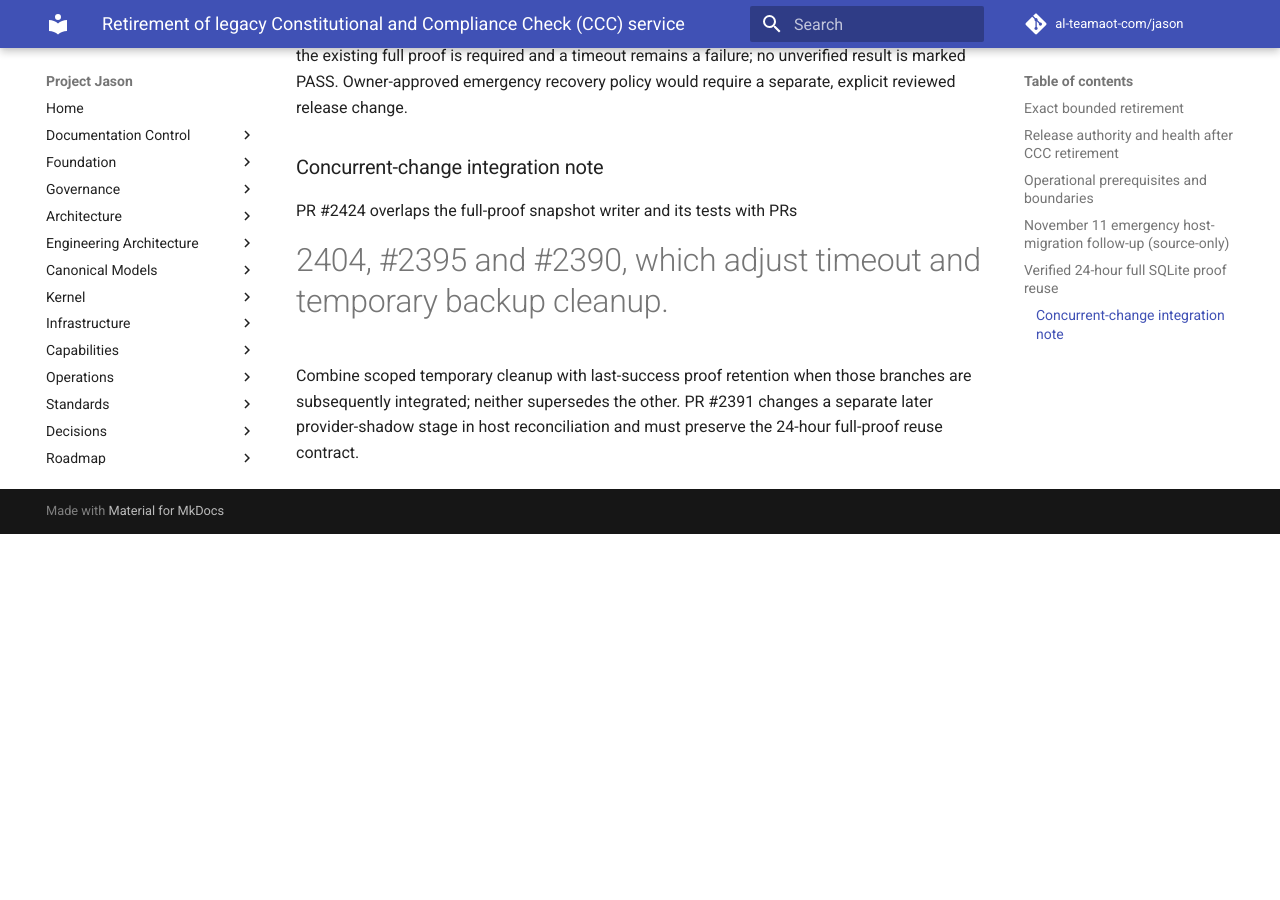
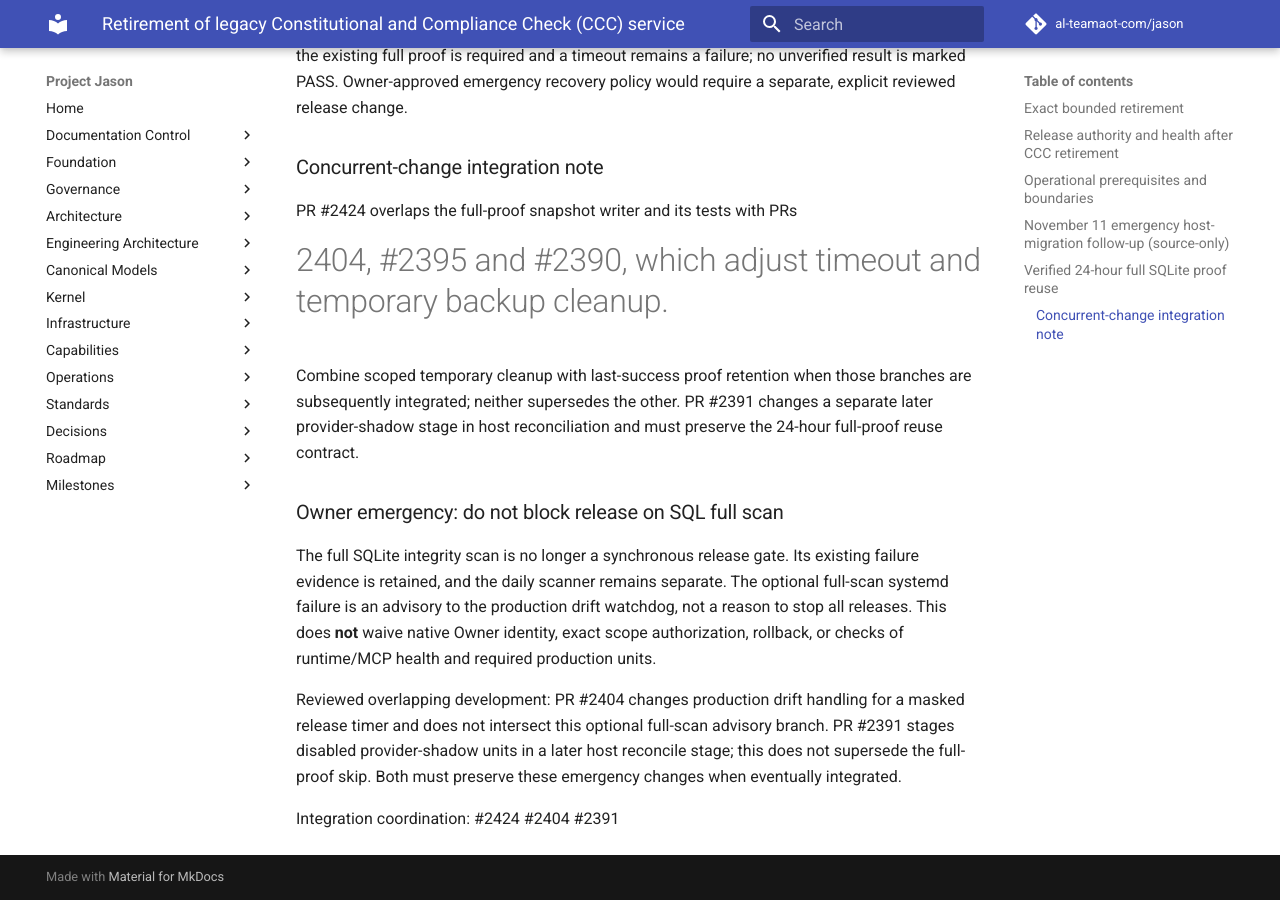
Before and after one commit to al-teamaot-com/jason, an MkDocs documentation site: the page built from docs/operations/CCC-Legacy-Retirement-20261110.md, in a window 1280 px wide and 900 px high, scrolled down 2701 px. Built offline with MkDocs 1.6.1 and Material for MkDocs 9.7.7, drawn with Linux system fonts in a browser that asks for light colours; comment, search, counter and statistics services are not loaded; before the commit the page ends 3235 px from its top, so only the background shows below that.

Commit message:
Document reviewed emergency integration overlap

```diff
--- a/docs/operations/CCC-Legacy-Retirement-20261110.md
+++ b/docs/operations/CCC-Legacy-Retirement-20261110.md
@@ -121,3 +121,20 @@
 branches are subsequently integrated; neither supersedes the other. PR #2391
 changes a separate later provider-shadow stage in host reconciliation and must
 preserve the 24-hour full-proof reuse contract.
+
+### Owner emergency: do not block release on SQL full scan
+
+The full SQLite integrity scan is no longer a synchronous release gate. Its
+existing failure evidence is retained, and the daily scanner remains separate.
+The optional full-scan systemd failure is an advisory to the production drift
+watchdog, not a reason to stop all releases. This does **not** waive native
+Owner identity, exact scope authorization, rollback, or checks of runtime/MCP
+health and required production units.
+
+Reviewed overlapping development: PR #2404 changes production drift handling
+for a masked release timer and does not intersect this optional full-scan
+advisory branch. PR #2391 stages disabled provider-shadow units in a later
+host reconcile stage; this does not supersede the full-proof skip. Both must
+preserve these emergency changes when eventually integrated.
+
+Integration coordination: #2424 #2404 #2391
```
